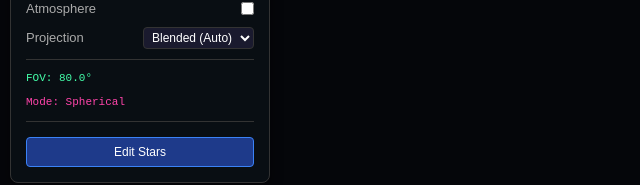
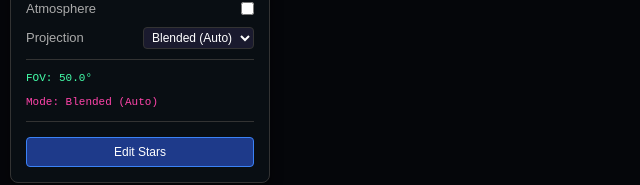
Before and after one commit to project-skymap/builder, a Next.js app: page / in a window 1280 px wide. Shown: the part 490-675 px from the top of the page, without its empty margins (0-640 px from the left). Built offline with nearby package versions, Linux system fonts and the light colour scheme.

Commit message:
[SKY-21] planetarium improvements

```diff
--- a/app/page.tsx
+++ b/app/page.tsx
@@ -55,7 +55,7 @@ export default function Page() {
   const [showLines, setShowLines] = useState(false);
   const [showBoundaries, setShowBoundaries] = useState(false);
   const [initialLon, setInitialLon] = useState(275);
-  const [currentFov, setCurrentFov] = useState(80);
+  const [currentFov, setCurrentFov] = useState(50);
   const [showConstellationArt, setShowConstellationArt] = useState(true);
   const [showBackdropStars, setShowBackdropStars] = useState(true);
   const [backdropStarsCount, setBackdropStarsCount] = useState(31000);
@@ -112,7 +112,7 @@ export default function Page() {
   const config = useMemo<StarMapConfig>(
     () => ({
       background: "#05060a",
-      camera: { fov: 80, z: 120, lon: initialLon * Math.PI / 180 },
+      camera: { lon: initialLon * Math.PI / 180 },
       data: bible,
       adapter: bibleToSceneModel,
       arrangement,
@@ -131,6 +131,7 @@ export default function Page() {
       showAtmosphere,
       projection,
       constellations: constellationConfig,
+      fitProjection: true,
       visuals: {
         colorBy: [
           // Per-book colors (level 3)
@@ -366,7 +367,13 @@ export default function Page() {
         <div className="divider"></div>
 
         <div className="status">FOV: {currentFov.toFixed(1)}°</div>
-        <div className="status" style={{ color: '#f4a' }}>Mode: Spherical</div>
+        <div className="status" style={{ color: '#f4a' }}>
+            Mode: {
+                projection === 'blended' ? 'Blended (Auto)' :
+                projection === 'perspective' ? 'Perspective' :
+                'Stereographic'
+            }
+        </div>
 
         <div className="divider"></div>
 
--- a/public/bible.json
+++ b/public/bible.json
@@ -27,7 +27,7 @@
             { "key": "2CH", "name": "2 Chronicles", "chapters": 36, "verses": [18, 17, 17, 22, 14, 42, 22, 18, 31, 19, 23, 16, 23, 14, 19, 14, 19, 34, 11, 37, 20, 12, 21, 27, 28, 23, 9, 27, 36, 27, 21, 33, 25, 33, 26, 23], "icons": ["☀️", "⚖️", "⚖️", "🙏", "⚖️", "📖", "📖", "📖", "📖", "📖", "📖", "📖", "📖", "📖", "📖", "📖", "📖", "📖", "💔", "💔", "📖", "📖", "📖", "📖", "📖", "💔", "📖", "📖", "📖", "💔", "📖", "📖", "💔", "💔", "💔", "☀️"] },
             { "key": "EZR", "name": "Ezra", "chapters": 10, "verses": [11, 70, 13, 24, 17, 22, 28, 36, 15, 44], "icons": ["☀️", "📖", "📖", "📖", "⚖️", "📖", "📖", "🙏", "💔", "☀️"] },
             { "key": "NEH", "name": "Nehemiah", "chapters": 13, "verses": [11, 20, 38, 17, 19, 19, 72, 18, 37, 40, 36, 47, 31], "icons": ["🙏", "📖", "📖", "📖", "📖", "📖", "📖", "⚖️", "🙏", "💔", "⚖️", "📖", "💔"] },
-            { "key": "EST", "name": "Esther", "chapters": 10, "verses": [22, 23, 15, 17, 14, 14, 10, 17, 32, 3, 17, 8, 30, 16, 24, 10], "icons": ["📖", "📖", "📖", "📖", "📖", "📖", "📖", "📖", "☀️", "☀️"] }
+            { "key": "EST", "name": "Esther", "chapters": 10, "verses": [22, 23, 15, 17, 14, 14, 10, 17, 32, 3], "icons": ["📖", "📖", "📖", "📖", "📖", "📖", "📖", "📖", "☀️", "☀️"] }
           ]
         },
         {
@@ -47,7 +47,7 @@
             { "key": "JER", "name": "Jeremiah", "chapters": 52, "verses": [19, 37, 25, 31, 31, 30, 34, 23, 25, 25, 23, 17, 27, 22, 21, 21, 27, 23, 15, 18, 14, 30, 40, 10, 38, 24, 22, 17, 32, 24, 40, 44, 26, 22, 19, 32, 21, 28, 18, 16, 18, 22, 13, 30, 5, 28, 7, 47, 39, 46, 64, 34], "icons": ["✨", "💔", "💔", "💔", "💔", "💔", "💔", "💔", "💔", "💔", "💔", "💔", "💔", "💔", "💔", "💔", "💔", "💔", "💔", "💔", "💔", "💔", "✨", "✨", "💔", "💔", "💔", "💔", "💔", "💔", "💔", "💔", "💔", "💔", "✨", "✨", "✨", "✨", "✨", "✨", "✨", "✨", "☀️", "☀️", "☀️", "☀️", "☀️", "☀️", "☀️", "☀️", "📖", "📖"] },
             { "key": "LAM", "name": "Lamentations", "chapters": 5, "verses": [22, 22, 66, 22, 22], "icons": ["💔", "💔", "☀️", "💔", "💔"] },
             { "key": "EZK", "name": "Ezekiel", "chapters": 48, "verses": [28, 10, 27, 17, 17, 14, 27, 18, 11, 22, 25, 28, 23, 23, 8, 63, 24, 32, 14, 44, 37, 31, 49, 27, 17, 21, 36, 26, 21, 26, 18, 32, 33, 31, 15, 38, 28, 23, 29, 49, 26, 20, 27, 31, 25, 24, 23, 35], "icons": ["✨", "💔", "💔", "💔", "💔", "💔", "💔", "💔", "💔", "💔", "💔", "💔", "💔", "💔", "💔", "💔", "💔", "💔", "💔", "💔", "💔", "💔", "💔", "💔", "💔", "✨", "✨", "✨", "✨", "✨", "✨", "✨", "✨", "✨", "✨", "✨", "☀️", "☀️", "☀️", "☀️", "☀️", "☀️", "☀️", "☀️", "☀️", "☀️", "☀️", "☀️"] },
-            { "key": "DAN", "name": "Daniel", "chapters": 12, "verses": [21, 49, 100, 34, 30, 29, 28, 27, 27, 21, 45, 13, 64, 42], "icons": ["📖", "📖", "📖", "📖", "📖", "📖", "✨", "✨", "✨", "✨", "✨", "✨"] }
+            { "key": "DAN", "name": "Daniel", "chapters": 12, "verses": [21, 49, 100, 34, 30, 29, 28, 27, 27, 21, 45, 13], "icons": ["📖", "📖", "📖", "📖", "📖", "📖", "✨", "✨", "✨", "✨", "✨", "✨"] }
           ]
         },
         {
```
